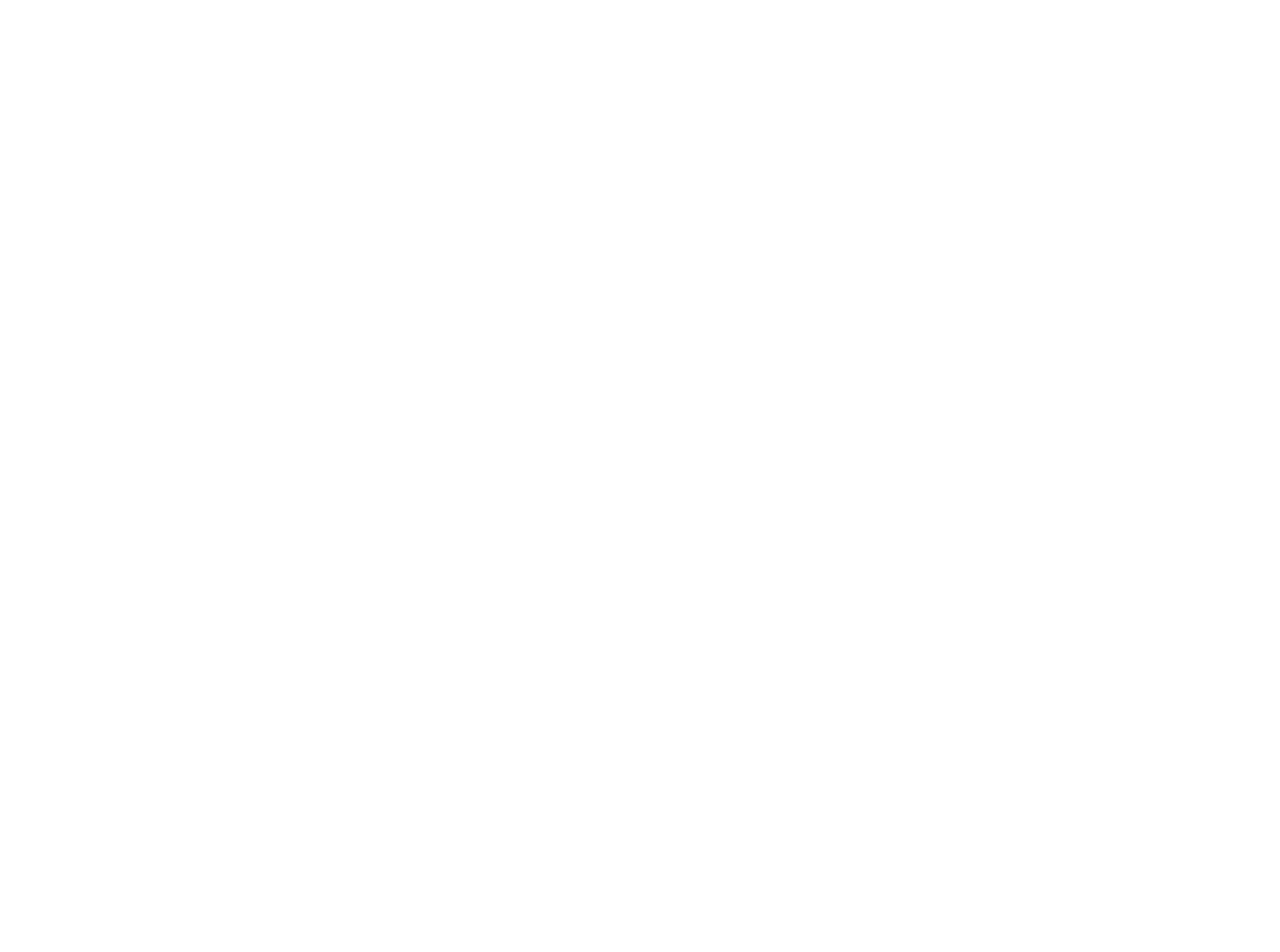
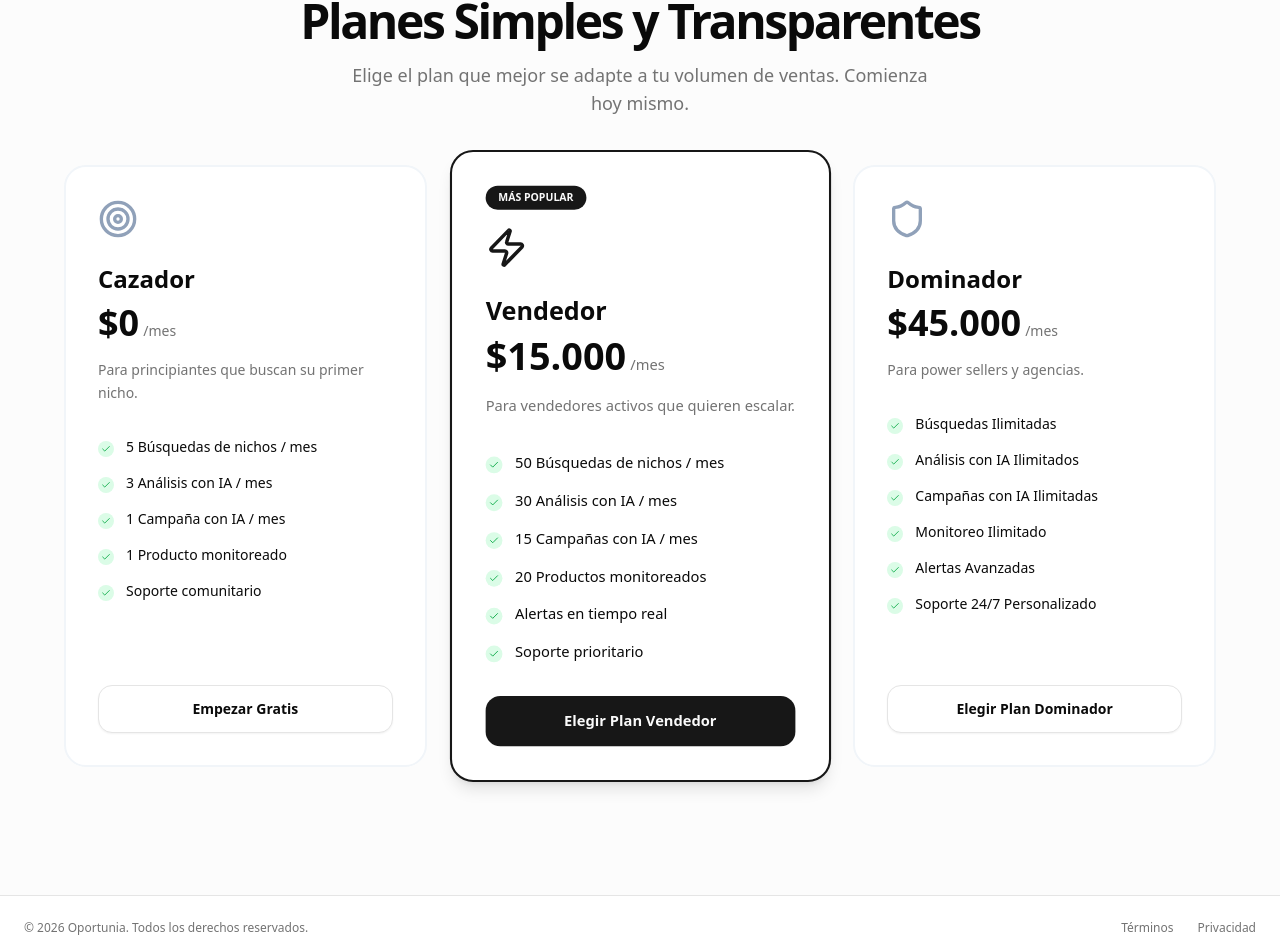
Before and after one commit to nico0689crc/oportunia, a Next.js app: page / in a window 1280 px wide. Shown: the part 1317-2269 px from the top of the page. Before the commit the page ends 1251 px from the top, so only its background shows below. Built offline with nearby package versions, Linux system fonts and the light colour scheme; no server answers.

Commit message:
feat: landing page plan selection and automated onboarding flow

```diff
--- /dev/null
+++ b/src/app/dashboard/billing/redirect/page.tsx
@@ -0,0 +1,41 @@
+import { redirect } from 'next/navigation';
+import { auth } from '@clerk/nextjs/server';
+import { createSubscriptionPreference } from '@/lib/actions/mercadopago';
+import { PLANS } from '@/lib/subscriptions';
+
+interface Props {
+    searchParams: { [key: string]: string | string[] | undefined };
+}
+
+export default async function BillingRedirectPage({ searchParams }: Props) {
+    const { userId } = await auth();
+    if (!userId) {
+        redirect('/sign-in');
+    }
+
+    const planTier = searchParams.plan as string;
+    const plan = PLANS.find(p => p.tier === planTier);
+
+    if (!plan || plan.tier === 'free') {
+        redirect('/dashboard');
+    }
+
+    try {
+        const { url } = await createSubscriptionPreference(plan);
+        if (url) {
+            redirect(url);
+        }
+    } catch (error) {
+        console.error('Error in automated billing redirect:', error);
+        redirect('/dashboard/pricing?error=checkout_failed');
+    }
+
+    return (
+        <div className="flex min-h-screen items-center justify-center">
+            <div className="text-center">
+                <h2 className="text-xl font-semibold mb-2">Preparando tu suscripción...</h2>
+                <p className="text-muted-foreground">Te estamos redirigiendo a Mercado Pago para completar el proceso.</p>
+            </div>
+        </div>
+    );
+}
--- a/src/app/dashboard/pricing/page.tsx
+++ b/src/app/dashboard/pricing/page.tsx
@@ -1,78 +1,11 @@
 'use client';
 
 import { useState } from 'react';
-import { Check, Zap, Shield, Target, LucideIcon } from 'lucide-react';
+import { Check } from 'lucide-react';
 import { createSubscriptionPreference } from '@/lib/actions/mercadopago';
 import { Button } from '@/components/ui/button';
 import { Card, CardContent, CardDescription, CardFooter, CardHeader, CardTitle } from '@/components/ui/card';
-
-interface Plan {
-    id: string;
-    tier: string;
-    name: string;
-    description: string;
-    price: number;
-    features: string[];
-    icon: LucideIcon;
-    buttonText: string;
-    highlight: boolean;
-}
-
-const plans: Plan[] = [
-    {
-        id: 'plan_free',
-        tier: 'free',
-        name: 'Cazador',
-        description: 'Para principiantes que buscan su primer nicho.',
-        price: 0,
-        features: [
-            '5 Búsquedas de nichos / mes',
-            '3 Análisis con IA / mes',
-            '1 Campaña con IA / mes',
-            '1 Producto monitoreado',
-            'Soporte comunitario',
-        ],
-        icon: Target,
-        buttonText: 'Plan Actual',
-        highlight: false,
-    },
-    {
-        id: 'plan_pro',
-        tier: 'pro',
-        name: 'Vendedor',
-        description: 'Para vendedores activos que quieren escalar.',
-        price: 15000,
-        features: [
-            '50 Búsquedas de nichos / mes',
-            '30 Análisis con IA / mes',
-            '15 Campañas con IA / mes',
-            '20 Productos monitoreados',
-            'Alertas en tiempo real',
-            'Soporte prioritario',
-        ],
-        icon: Zap,
-        buttonText: 'Elegir Plan Vendedor',
-        highlight: true,
-    },
-    {
-        id: 'plan_elite',
-        tier: 'elite',
-        name: 'Dominador',
-        description: 'Para power sellers y agencias.',
-        price: 45000,
-        features: [
-            'Búsquedas Ilimitadas',
-            'Análisis con IA Ilimitados',
-            'Campañas con IA Ilimitadas',
-            'Monitoreo Ilimitado',
-            'Alertas Avanzadas',
-            'Soporte 24/7 Personalizado',
-        ],
-        icon: Shield,
-        buttonText: 'Elegir Plan Dominador',
-        highlight: false,
-    },
-];
+import { PLANS, type Plan } from '@/lib/subscriptions';
 
 export default function PricingPage() {
     const [loading, setLoading] = useState<string | null>(null);
@@ -106,7 +39,7 @@ export default function PricingPage() {
             </div>
 
             <div className="grid grid-cols-1 md:grid-cols-3 gap-8 max-w-7xl mx-auto">
-                {plans.map((plan) => (
+                {PLANS.map((plan) => (
                     <Card
                         key={plan.id}
                         className={`flex flex-col relative overflow-hidden transition-all hover:shadow-xl ${plan.highlight ? 'border-primary shadow-lg scale-105 z-10' : ''
--- a/src/app/page.tsx
+++ b/src/app/page.tsx
@@ -3,6 +3,8 @@ import { Button } from "@/components/ui/button";
 import { ArrowRight, Search, TrendingUp, Sparkles } from "lucide-react";
 import { auth } from "@clerk/nextjs/server";
 import { redirect } from "next/navigation";
+import { PLANS } from "@/lib/subscriptions";
+import { Check } from "lucide-react";
 
 export default async function HomePage() {
   const { userId } = await auth();
@@ -88,6 +90,60 @@ export default async function HomePage() {
             </div>
           </div>
         </section>
+        <section id="pricing" className="w-full py-12 md:py-24 lg:py-32 bg-muted/30">
+          <div className="container px-4 md:px-6 mx-auto">
+            <div className="text-center mb-12">
+              <h2 className="text-3xl font-bold tracking-tighter sm:text-5xl mb-4">Planes Simples y Transparentes</h2>
+              <p className="text-muted-foreground text-lg max-w-[600px] mx-auto">
+                Elige el plan que mejor se adapte a tu volumen de ventas. Comienza hoy mismo.
+              </p>
+            </div>
+            <div className="grid grid-cols-1 md:grid-cols-3 gap-8 max-w-6xl mx-auto">
+              {PLANS.map((plan) => (
+                <div
+                  key={plan.id}
+                  className={`flex flex-col bg-white rounded-3xl p-8 border-2 transition-all hover:shadow-xl ${plan.highlight ? "border-primary shadow-lg scale-105 z-10" : "border-slate-100"
+                    }`}
+                >
+                  {plan.highlight && (
+                    <div className="bg-primary text-primary-foreground text-[10px] font-bold py-1 px-3 rounded-full self-start mb-4">
+                      MÁS POPULAR
+                    </div>
+                  )}
+                  <div className="mb-6">
+                    <plan.icon className={`h-10 w-10 ${plan.highlight ? "text-primary" : "text-slate-400"}`} />
+                  </div>
+                  <h3 className="text-2xl font-bold mb-2">{plan.name}</h3>
+                  <div className="flex items-baseline gap-1 mb-4">
+                    <span className="text-4xl font-bold">${plan.price.toLocaleString('es-AR')}</span>
+                    <span className="text-muted-foreground text-sm">/mes</span>
+                  </div>
+                  <p className="text-muted-foreground text-sm mb-8 leading-relaxed">
+                    {plan.description}
+                  </p>
+                  <ul className="space-y-4 mb-8 flex-1">
+                    {plan.features.map((feature, idx) => (
+                      <li key={idx} className="flex items-start gap-3 text-sm">
+                        <div className="mt-1 h-4 w-4 rounded-full bg-green-100 flex items-center justify-center shrink-0">
+                          <Check className="h-2.5 w-2.5 text-green-600" />
+                        </div>
+                        {feature}
+                      </li>
+                    ))}
+                  </ul>
+                  <Link href={`/sign-up?plan=${plan.tier}`} className="w-full">
+                    <Button
+                      className="w-full h-12 rounded-xl font-bold"
+                      variant={plan.highlight ? "default" : "outline"}
+                    >
+                      {plan.tier === 'free' ? 'Empezar Gratis' : `Elegir Plan ${plan.name}`}
+                    </Button>
+                  </Link>
+                </div>
+              ))}
+            </div>
+          </div>
+        </section>
       </main>
       <footer className="flex flex-col gap-2 sm:flex-row py-6 w-full shrink-0 items-center px-4 md:px-6 border-t font-medium text-muted-foreground">
         <p className="text-xs">© 2026 Oportunia. Todos los derechos reservados.</p>
--- a/src/app/sign-up/[[...sign-up]]/page.tsx
+++ b/src/app/sign-up/[[...sign-up]]/page.tsx
@@ -1,9 +1,23 @@
+'use client';
+
 import { SignUp } from "@clerk/nextjs";
+import { useSearchParams } from "next/navigation";
 
 export default function SignUpPage() {
+    const searchParams = useSearchParams();
+    const plan = searchParams.get('plan');
+
+    // Si tiene plan, redirigimos al checkout automático post-registro
+    const redirectUrl = plan
+        ? `/dashboard/billing/redirect?plan=${plan}`
+        : "/dashboard";
+
     return (
         <div className="flex min-h-screen items-center justify-center bg-gradient-to-b from-white to-muted/50">
-            <SignUp />
+            <SignUp
+                forceRedirectUrl={redirectUrl}
+                signInForceRedirectUrl={redirectUrl}
+            />
         </div>
     );
 }
--- a/src/lib/subscriptions.ts
+++ b/src/lib/subscriptions.ts
@@ -1,7 +1,78 @@
 import { createClient } from '@supabase/supabase-js';
+import { Target, Zap, Shield, LucideIcon } from 'lucide-react';
 
 const supabaseUrl = process.env.NEXT_PUBLIC_SUPABASE_URL!;
 const supabaseKey = process.env.SUPABASE_SERVICE_ROLE_KEY!; // Usar service role en server-side
+
+export type SubscriptionTier = 'free' | 'pro' | 'elite';
+
+export interface Plan {
+    id: string;
+    tier: SubscriptionTier;
+    name: string;
+    description: string;
+    price: number;
+    features: string[];
+    icon: LucideIcon;
+    buttonText: string;
+    highlight: boolean;
+}
+
+export const PLANS: Plan[] = [
+    {
+        id: 'plan_free',
+        tier: 'free',
+        name: 'Cazador',
+        description: 'Para principiantes que buscan su primer nicho.',
+        price: 0,
+        features: [
+            '5 Búsquedas de nichos / mes',
+            '3 Análisis con IA / mes',
+            '1 Campaña con IA / mes',
+            '1 Producto monitoreado',
+            'Soporte comunitario',
+        ],
+        icon: Target,
+        buttonText: 'Plan Actual',
+        highlight: false,
+    },
+    {
+        id: 'plan_pro',
+        tier: 'pro',
+        name: 'Vendedor',
+        description: 'Para vendedores activos que quieren escalar.',
+        price: 15000,
+        features: [
+            '50 Búsquedas de nichos / mes',
+            '30 Análisis con IA / mes',
+            '15 Campañas con IA / mes',
+            '20 Productos monitoreados',
+            'Alertas en tiempo real',
+            'Soporte prioritario',
+        ],
+        icon: Zap,
+        buttonText: 'Elegir Plan Vendedor',
+        highlight: true,
+    },
+    {
+        id: 'plan_elite',
+        tier: 'elite',
+        name: 'Dominador',
+        description: 'Para power sellers y agencias.',
+        price: 45000,
+        features: [
+            'Búsquedas Ilimitadas',
+            'Análisis con IA Ilimitados',
+            'Campañas con IA Ilimitadas',
+            'Monitoreo Ilimitado',
+            'Alertas Avanzadas',
+            'Soporte 24/7 Personalizado',
+        ],
+        icon: Shield,
+        buttonText: 'Elegir Plan Dominador',
+        highlight: false,
+    },
+];
 
 export type SubscriptionTier = 'free' | 'pro' | 'elite';
 
```
